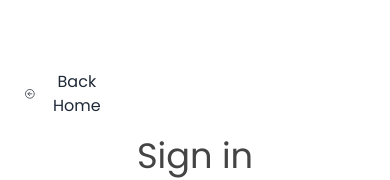
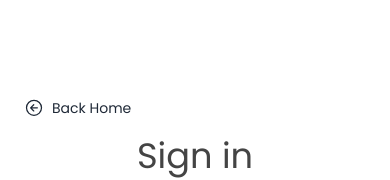
Before and after one commit to Always-smile-in-trouble/EXE202_FALL24_FE, a React (Vite) app: page /login in a window 390 px wide. Shown: the part 260-440 px from the top of the page. Built offline with nearby package versions, Linux system fonts and the light colour scheme; a web font is replaced by a local one.

Commit message:
update login and regis pages

```diff
--- a/src/Pages/Login&Register/index.jsx
+++ b/src/Pages/Login&Register/index.jsx
@@ -21,11 +21,11 @@ const Index = () => {
         <div className="auth-signin-signup">
           <form action="#" className="auth-sign-in-form">
             <div
-              className="flex gap-2 items-center mb-3 mr-64"
+              className="flex gap-2 items-center mb-3 mr-auto lg:mr-64 w-full lg:w-auto"
               onClick={() => navigate(`/`)}
             >
-              <IoArrowBackCircleOutline />
-              <button>Back Home</button>
+              <IoArrowBackCircleOutline className="text-xl lg:text-2xl" />
+              <button className="text-sm lg:text-base">Back Home</button>
             </div>
             <h2 className="auth-title">Sign in</h2>
             <div className="auth-input-field">
@@ -55,11 +55,11 @@ const Index = () => {
           </form>
           <form action="#" className="auth-sign-up-form">
             <div
-              className="flex gap-2 items-center mb-3 mr-64"
+              className="flex gap-2 items-center mb-3 mr-auto lg:mr-64 w-full lg:w-auto"
               onClick={() => navigate(`/`)}
             >
-              <IoArrowBackCircleOutline />
-              <button>Back Home</button>
+              <IoArrowBackCircleOutline className="text-xl lg:text-2xl" />
+              <button className="text-sm lg:text-base">Back Home</button>
             </div>
             <h2 className="auth-title">Sign up</h2>
             <div className="auth-input-field">
```
